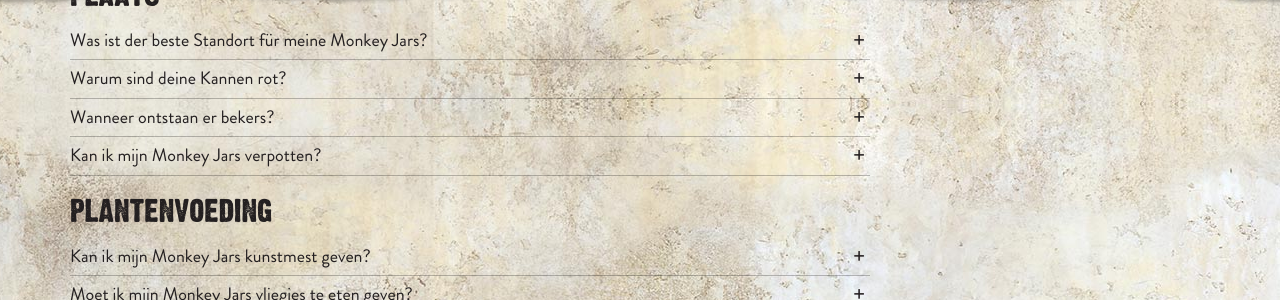
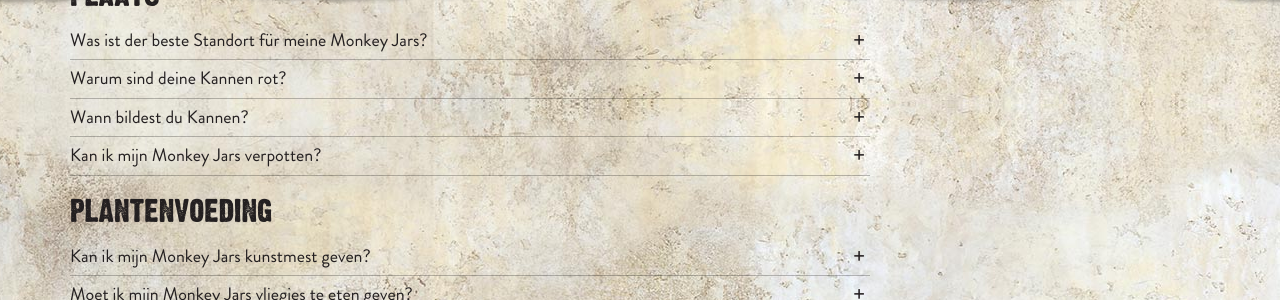
Before and after one commit to jhvanderschee/monkeyjars_de, a Jekyll site: the page built from wissenswertes/index.md, in a window 1280 px wide and 900 px high, scrolled down 679 px. Shown: the part 156-456 px from the top of the window. Built offline with Jekyll 4.4.1, drawn with Linux system fonts in a browser that asks for light colours; part of the change alters nothing that is shown.

Commit message:
Updated 'wissenswertes/index.md' via CloudCannon

```diff
--- a/wissenswertes/index.md
+++ b/wissenswertes/index.md
@@ -79,11 +79,11 @@ plaats:
       Ich bin ein echter Casanova. Mit der roten Farbe meiner Kannen locke ich
       Insekten an. Je kräftiger die Farbe meiner Kannen, desto mehr Hunger habe
       ich!
-  - title: Wanneer ontstaan er bekers?
+  - title: Wann bildest du Kannen?
     content: >-
-      Ik ben een summer dude; in de wintermaanden groei ik langzaam, maar in de
-      zomer groeien mijn bladeren een stuk sneller en ontstaan er ook nieuwe
-      bekers. De bekers zijn een verlengde van mijn blad.
+      Ich bin ein Sommerfan. In den Wintermonaten wachse ich langsam, aber im
+      Sommer wachsen meine Blätter viel schneller. Dann bilden sich auch neue
+      Kannen. Die Kannen sind eine Verlängerung meines Blattes.
   - title: Kan ik mijn Monkey Jars verpotten?
     content: >-
       Ik heb een hekel aan verhuizen. Ik hoop dan ook dat je mij lekker in mijn
```
